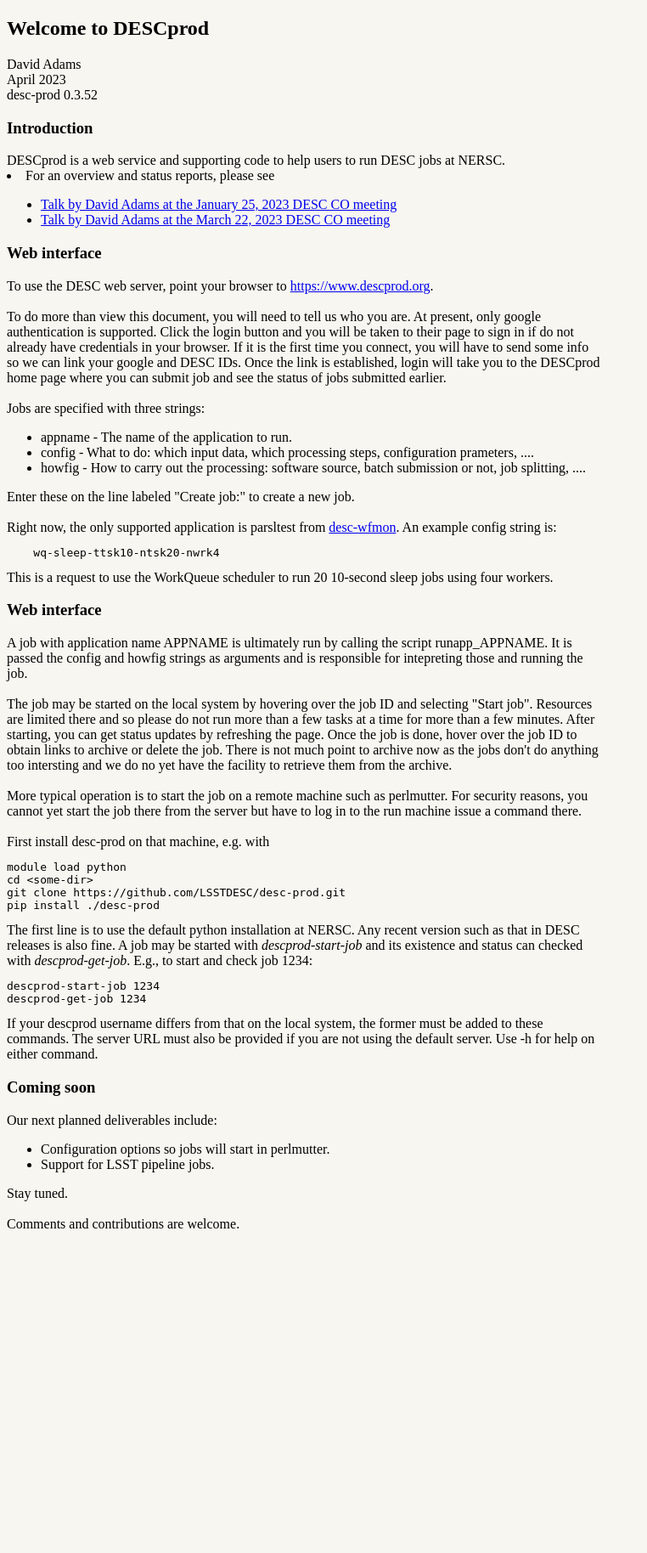
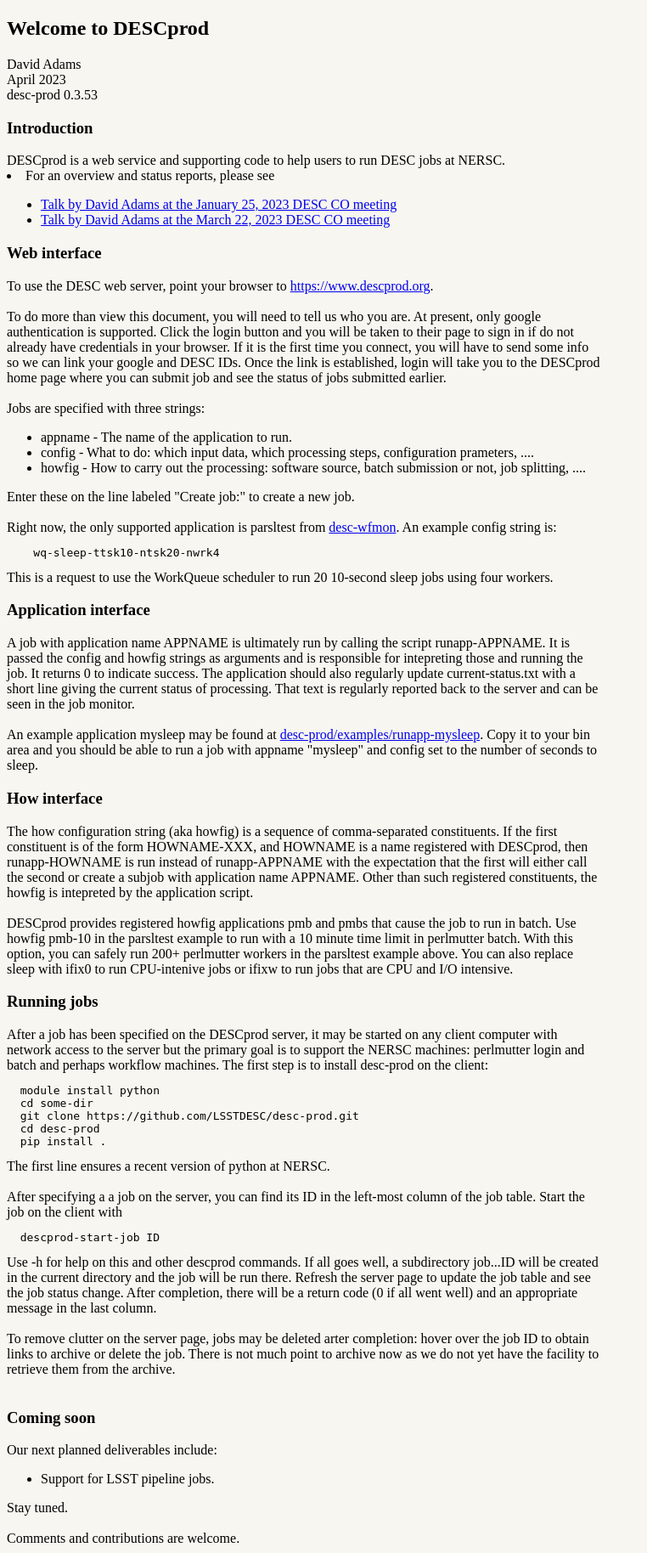
Before and after one commit to LSSTDESC/desc-prod, a Flask app: page /help in a window 1280 px wide. Shown: the whole page at 85% size, without its empty margins (0-762 px from the left). Before the commit the page ends 1446 px from the top, so only its background shows below. Run offline with Flask 3, Linux system fonts and the light colour scheme; parts of the project's set-up code (start-up, migrations or seed data) failed here and were passed over.

Commit message:
Update help page. 0.3.53 #3

```diff
--- a/server/templates/help.html
+++ b/server/templates/help.html
@@ -10,7 +10,7 @@ David Adams
 <br>
 April 2023
 <br>
-desc-prod 0.3.52
+desc-prod 0.3.53
 
 <h3>Introduction</h3>
 DESCprod is a web service and supporting code to help users to run DESC jobs at NERSC.
@@ -54,47 +54,67 @@ An example config string is:
 </pre>
 This is a request to use the WorkQueue scheduler to run 20 10-second sleep jobs using four workers.
 
-<h3>Web interface</h3>
-A job with application name APPNAME is ultimately run by calling the script runapp_APPNAME.
+<h3>Application interface</h3>
+A job with application name APPNAME is ultimately run by calling the script runapp-APPNAME.
 It is passed the config and howfig strings as arguments and is responsible for intepreting those
-and running the job.
+and running the job. It returns 0 to indicate success.
+The application should also regularly update current-status.txt with a short line giving the
+current status of processing.
+That text is regularly reported back to the server and can be seen in the job monitor.
 <br><br>
-The job may be started on the local system by hovering over the job ID and selecting "Start job".
-Resources are limited there and so please do not run more than a few tasks at a time
-for more than a few minutes.
-After starting, you can get status updates by refreshing the page.
-Once the job is done, hover over the job ID to obtain links to archive or delete the job.
-There is not much point to archive now as the jobs don't do anything too intersting and
-we do no yet have the facility to retrieve them from the archive.
+An example application mysleep may be found at
+<a href=dune-proc/examples/runapp-mysleep](https://github.com/LSSTDESC/desc-prod/blob/main/examples/runapp-mysleep>
+desc-prod/examples/runapp-mysleep</a>.
+Copy it to your bin area and you should be able to run a job with appname "mysleep" and config set to the
+number of seconds to sleep.
+
+<h3>How interface</h3>
+The how configuration string (aka howfig) is a sequence of comma-separated constituents.
+If the first constituent is of the form HOWNAME-XXX, and HOWNAME is a name registered with DESCprod,
+then runapp-HOWNAME is run instead of runapp-APPNAME with the expectation that the first will either call
+the second or create a subjob with application name APPNAME.
+Other than such registered constituents, the howfig is intepreted by the application script.
 <br><br>
-More typical operation is to start the job on a remote machine such as perlmutter.
-For security reasons, you cannot yet start the job there from the server but have to log in
-to the run machine issue a command there.
+DESCprod provides registered howfig applications pmb and pmbs that cause the job to run in batch.
+Use howfig pmb-10 in the parsltest example to run with a 10 minute time limit in perlmutter batch.
+With this option, you can safely run 200+ perlmutter workers in the parsltest example above.
+You can also replace sleep with ifix0 to run CPU-intenive jobs or ifixw to run jobs that are
+CPU and I/O intensive.
+
+<h3>Running jobs</h3>
+
+After a job has been specified on the DESCprod server, it may be started on any client computer with
+network access to the server but the primary goal is to support the NERSC machines: perlmutter login
+and batch and perhaps workflow machines.
+The first step is to install desc-prod on the client:
+<pre>
+  module install python
+  cd some-dir
+  git clone https://github.com/LSSTDESC/desc-prod.git
+  cd desc-prod
+  pip install .
+</pre>
+The first line ensures a recent version of python at NERSC.
 <br><br>
-First install desc-prod on that machine, e.g. with
+After specifying a a job on the server, you can find its ID in the left-most column of the job table.
+Start the job on the client with
 <pre>
-module load python
-cd &lt;some-dir&gt;
-git clone https://github.com/LSSTDESC/desc-prod.git
-pip install ./desc-prod
+  descprod-start-job ID
 </pre>
-The first line is to use the default python installation at NERSC.
-Any recent version such as that in DESC releases is also fine.
-A job may be started with <i>descprod-start-job</i> and its existence and status
-can checked with <i>descprod-get-job</i>. E.g., to start and check job 1234:
-<pre>
-descprod-start-job 1234
-descprod-get-job 1234
-</pre>
-If your descprod username differs from that on the local system, the former must be added
-to these commands.
-The server URL must also be provided if you are not using the default server.
-Use -h for help on either command.
+Use -h for help on this and other descprod commands.
+If all goes well, a subdirectory job...ID will be created in the current directory and the job
+will be run there.
+Refresh the server page to update the job table and see the job status change.
+After completion, there will be a return code (0 if all went well) and an appropriate message in the last column.
+<br><br>
+To remove clutter on the server page, jobs may be deleted arter completion:
+hover over the job ID to obtain links to archive or delete the job.
+There is not much point to archive now as we do not yet have the facility to retrieve them from the archive.
+<br><br>
 
 <H3>Coming soon</H3>
 Our next planned deliverables include:
 <ul>
-<li>Configuration options so jobs will start in perlmutter.</li>
 <li>Support for LSST pipeline jobs.</li>
 </ul>
 Stay tuned.
--- a/setup.cfg
+++ b/setup.cfg
@@ -1,6 +1,6 @@
 [metadata]
 name = desc-prod
-version = 0.3.53.dev3
+version = 0.3.53
 author = David Adams
 author_email = dladams@bnl.gov
 description = 'DESC production server and tools'
```
